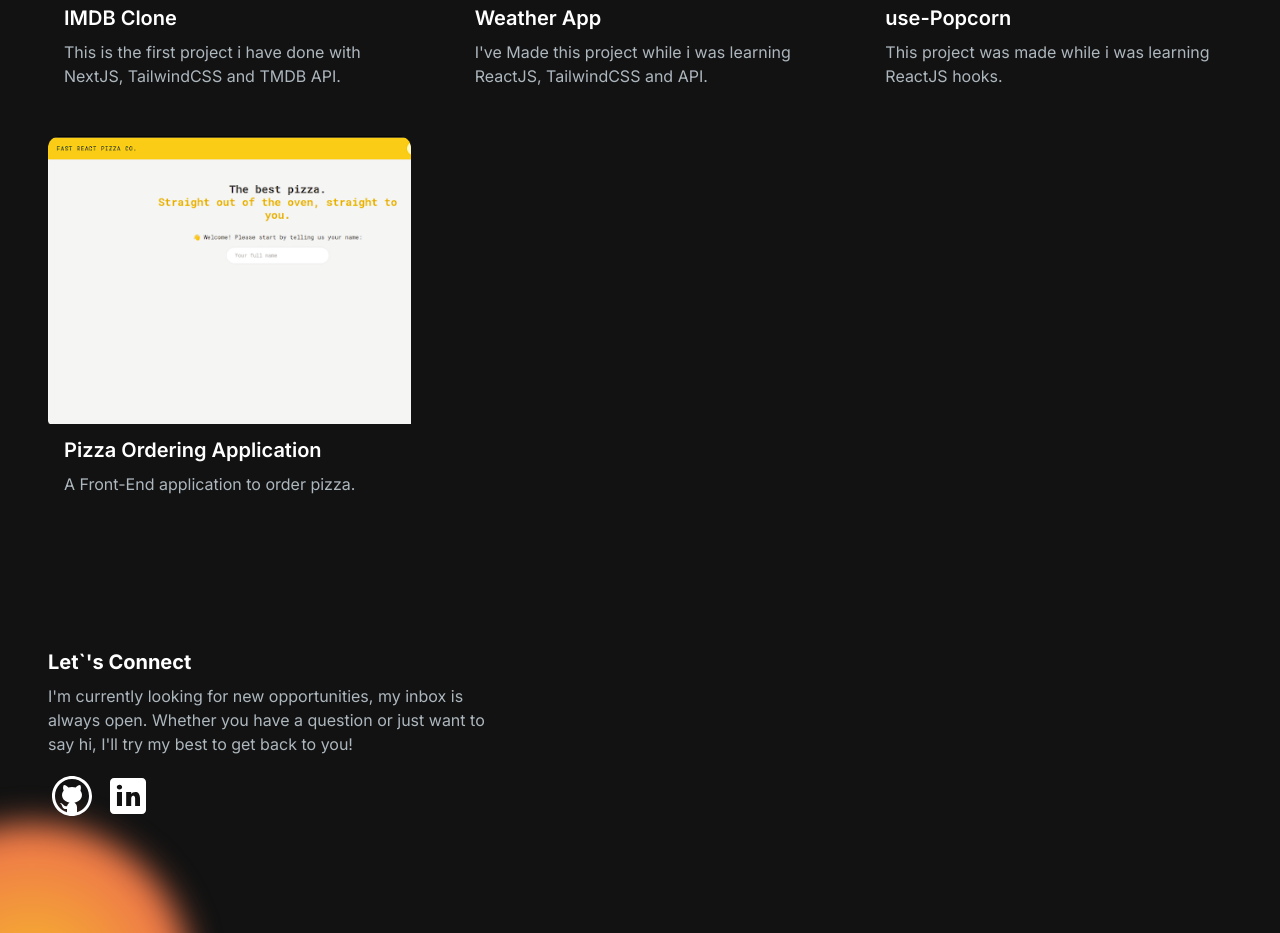
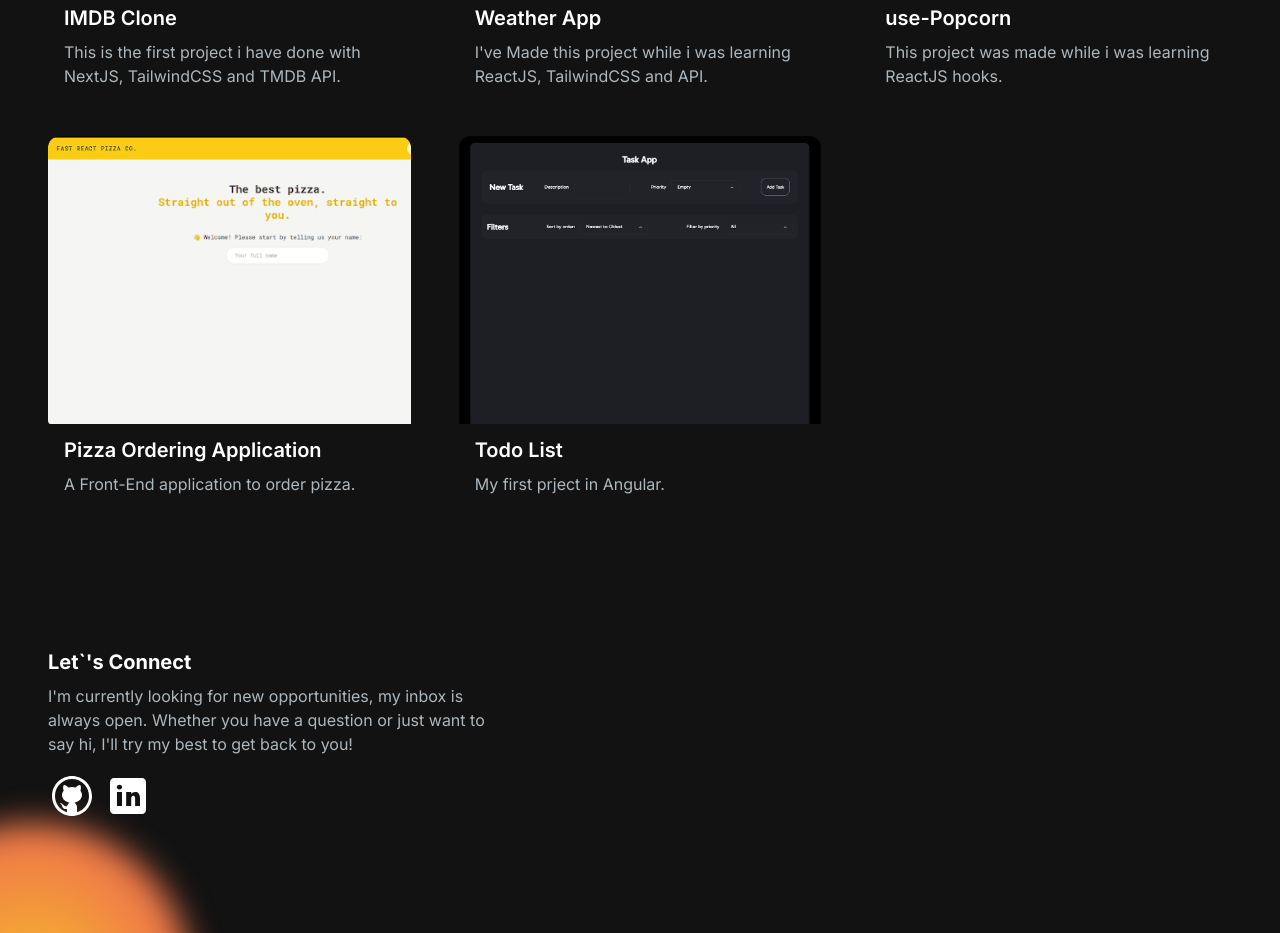
Before and after one commit to AhmadAlhazmi75/improved-portfolio, a Next.js app: page / in a window 1280 px wide. Shown: the part 1720-2653 px from the top of the page. Built offline with nearby package versions, Linux system fonts and the light colour scheme.

Commit message:
add a new project

```diff
--- a/src/app/components/ProjectsSection.jsx
+++ b/src/app/components/ProjectsSection.jsx
@@ -42,6 +42,15 @@ const projectsData = [
     tag: ["All", "Web"],
     gitUrl: "https://github.com/AhmadAlhazmi75/fast-react-pizza",
     previewUrl: "https://fast-react-pizza-sandy.vercel.app/",
+  },
+  {
+    id: 5,
+    title: "Todo List",
+    description: "My first prject in Angular.",
+    image: "/images/projects/todo.png",
+    tag: ["All", "Web"],
+    gitUrl: "https://github.com/AhmadAlhazmi75/todo-angular",
+    previewUrl: "https://ahmadhaz-angulartodo.netlify.app/",
   },
 ];
 
```
Also changed, not shown: public/images/projects/todo.png (added).
